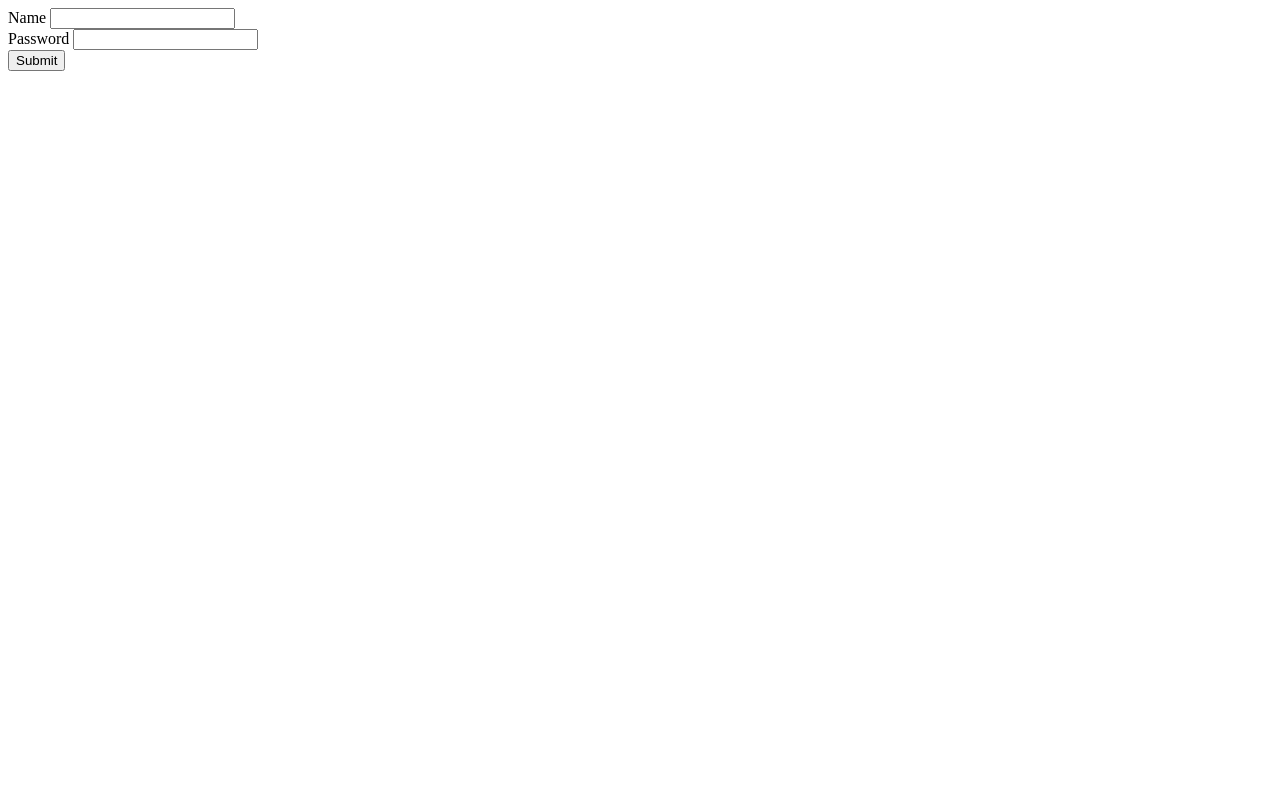
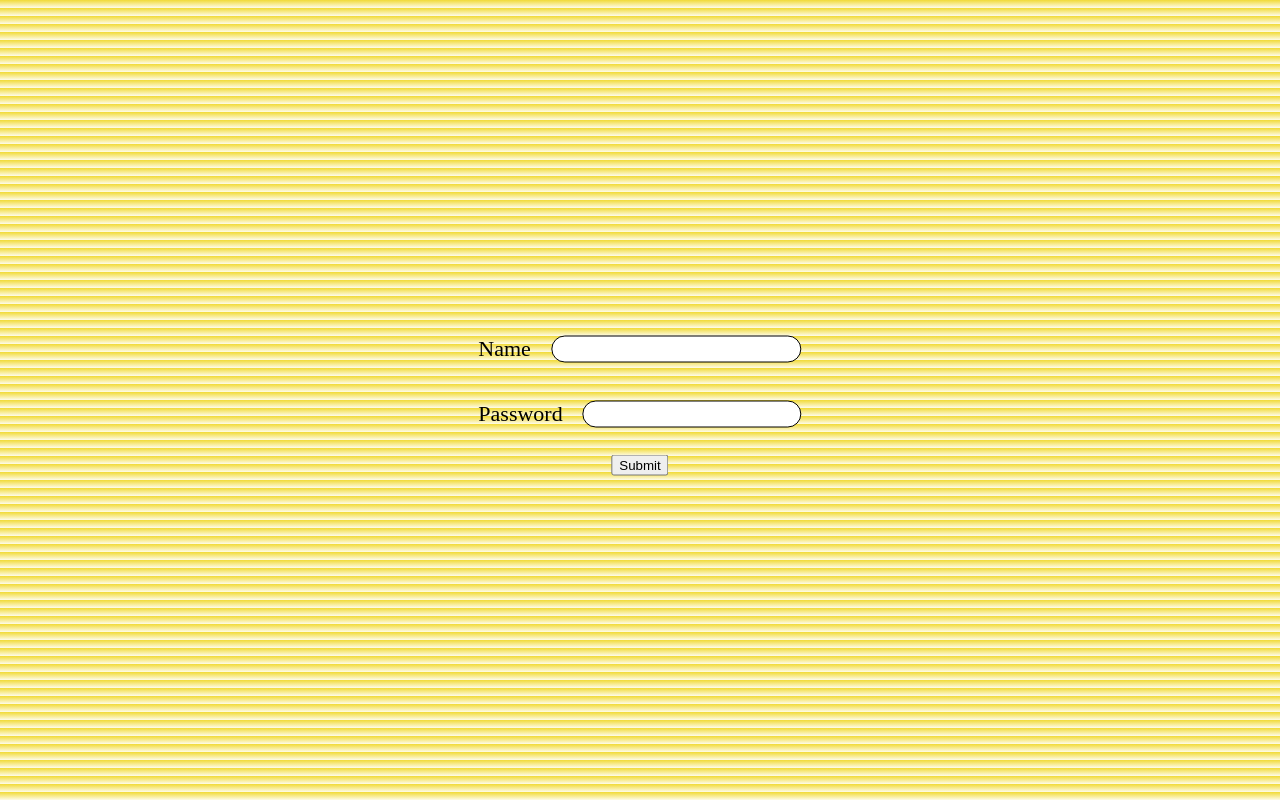
Before and after one commit to IlyaKrapivnoy/js_form_validation, a plain HTML site: page index.html in a window 1280 px wide. Drawn offline with Linux system fonts and the light colour scheme.

Commit message:
add styles

```diff
--- a/index.html
+++ b/index.html
@@ -5,19 +5,24 @@
     <meta http-equiv="X-UA-Compatible" content="IE=edge">
     <meta name="viewport" content="width=device-width, initial-scale=1.0">
     <title>JS Form Validation</title>
+    <link rel="stylesheet" href="style.css">
+    <script defer src="script.js"></script>
+
 </head>
 <body>
     <div id="error"></div>
     <form action="/" method="GET">
-        <div>
+        <div class="form-row">
             <label for="name">Name</label>
             <input id="name" name="name" type="text">
         </div>
-        <div>
+        <div class="form-row">
             <label for="password">Password</label>
             <input id="password" name="password" type="password">
         </div>
-        <button type="submit">Submit</button>
+        <div class="btn">
+            <button type="submit">Submit</button>
+        </div>
     </form>
 </body>
 </html>
--- /dev/null
+++ b/style.css
@@ -0,0 +1,38 @@
+body {
+    background: linear-gradient(to top, #fefcea, #f1da36);
+    font-size: 22px;
+}
+
+form {
+    position: fixed; top: 50%; left: 50%;
+    -webkit-transform: translate(-50%, -50%);
+    -ms-transform: translate(-50%, -50%);
+    transform: translate(-50%, -50%);
+}
+
+.form-row {
+    display: flex;
+    justify-content: flex-end;
+    padding: .5em;
+    margin-bottom: 1rem;
+}
+
+.form-row > input {
+    flex: 1;
+  }
+
+input {
+    border-radius: 15px;
+    border: 1px solid #000;
+    padding: 5px 20px;
+}
+
+label {
+    vertical-align: middle;
+    margin-right: 20px;
+}
+
+.btn {
+    display: flex;
+    justify-content: center;`
+}
```
Also changed, not shown: script.js (added).
